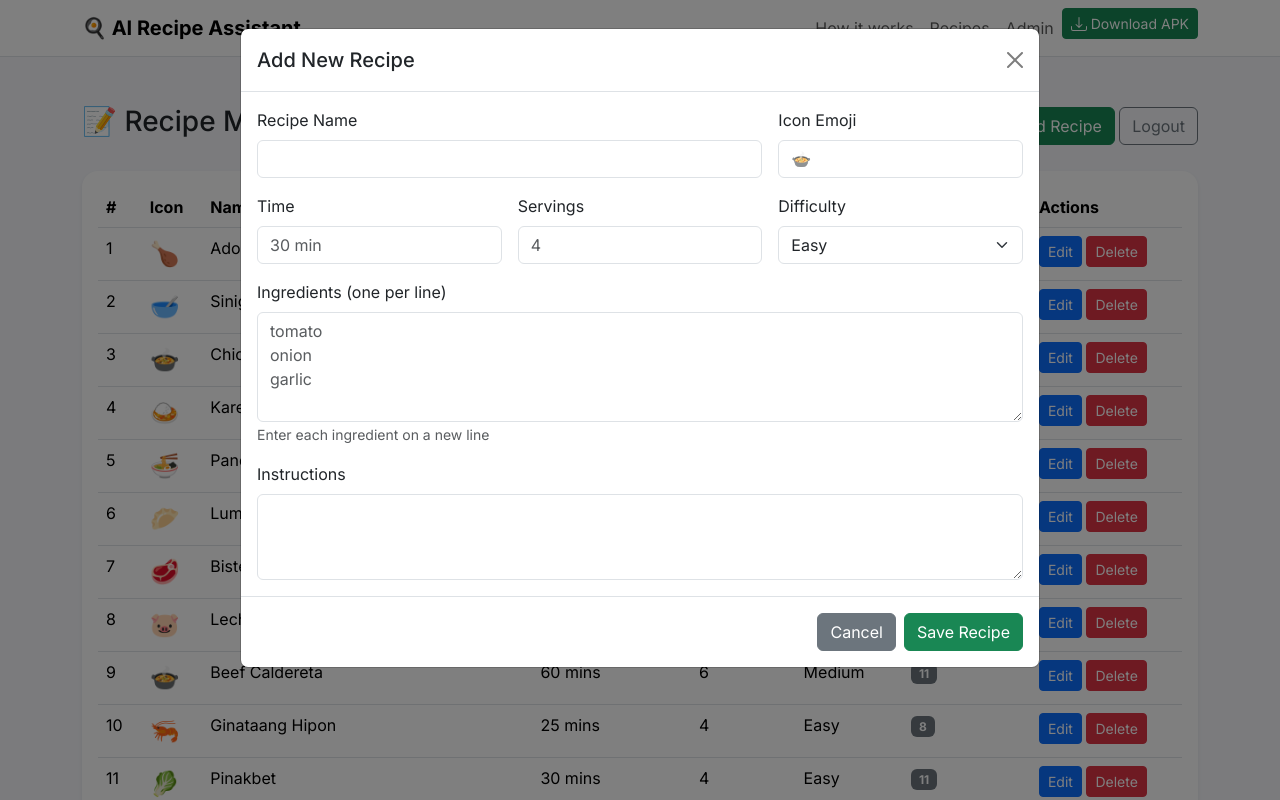
After one commit to JustJas1103/PyApp, a Flask app: page /admin in a window 1280 px wide, after a click on "+ Add Recipe". The commit adds this page. Run offline with Flask 3, Linux system fonts and the light colour scheme; the visitor is signed in with stand-in values (Sample User, id 1).

Commit message:
Add admin panel for recipe management with authentication

```diff
--- a/app.py
+++ b/app.py
@@ -1,15 +1,27 @@
-from flask import Flask, render_template, request, jsonify
+from flask import Flask, render_template, request, jsonify, session, redirect, url_for, flash
 import requests
 import os
 import json
 import base64
 from werkzeug.utils import secure_filename
-from config import ROBOFLOW_API_URL, ROBOFLOW_API_KEY, CONFIDENCE_THRESHOLD, UPLOAD_FOLDER
+from functools import wraps
+from config import ROBOFLOW_API_URL, ROBOFLOW_API_KEY, CONFIDENCE_THRESHOLD, UPLOAD_FOLDER, SECRET_KEY, ADMIN_PASSWORD
 
 app = Flask(__name__)
+app.secret_key = SECRET_KEY
 
 # Absolute path for uploads on disk
 UPLOAD_DIR = os.path.join(app.root_path, UPLOAD_FOLDER)
+
+# Admin authentication decorator
+def admin_required(f):
+    @wraps(f)
+    def decorated_function(*args, **kwargs):
+        if not session.get('admin_logged_in'):
+            flash('Please log in to access the admin panel.', 'warning')
+            return redirect(url_for('admin_login'))
+        return f(*args, **kwargs)
+    return decorated_function
 
 
 def match_recipes(available_ingredients: list):
@@ -237,6 +249,84 @@ def recommend():
         return jsonify({"success": False, "error": str(e), "trace": traceback.format_exc()}), 500
 
 
+# Admin routes
+@app.route('/admin/login', methods=['GET', 'POST'])
+def admin_login():
+    if request.method == 'POST':
+        password = request.form.get('password')
+        if password == ADMIN_PASSWORD:
+            session['admin_logged_in'] = True
+            flash('Successfully logged in!', 'success')
+            return redirect(url_for('admin_dashboard'))
+        else:
+            flash('Invalid password. Please try again.', 'danger')
+    return render_template('admin_login.html')
+
+@app.route('/admin/logout')
+def admin_logout():
+    session.pop('admin_logged_in', None)
+    flash('Logged out successfully.', 'info')
+    return redirect(url_for('index'))
+
+@app.route('/admin')
+@admin_required
+def admin_dashboard():
+    return render_template('admin_dashboard.html', recipes=RECIPES)
+
+@app.route('/admin/recipe/add', methods=['POST'])
+@admin_required
+def admin_add_recipe():
+    try:
+        data = request.get_json()
+        # Validate required fields
+        required = ['name', 'time', 'servings', 'difficulty', 'image', 'ingredients', 'instructions']
+        if not all(field in data for field in required):
+            return jsonify({"success": False, "error": "Missing required fields"}), 400
+
+        RECIPES.append(data)
+        save_recipes()
+        return jsonify({"success": True, "message": "Recipe added successfully"})
+    except Exception as e:
+        return jsonify({"success": False, "error": str(e)}), 500
+
+@app.route('/admin/recipe/edit/<int:index>', methods=['POST'])
+@admin_required
+def admin_edit_recipe(index):
+    try:
+        if index < 0 or index >= len(RECIPES):
+            return jsonify({"success": False, "error": "Recipe not found"}), 404
+
+        data = request.get_json()
+        RECIPES[index] = data
+        save_recipes()
+        return jsonify({"success": True, "message": "Recipe updated successfully"})
+    except Exception as e:
+        return jsonify({"success": False, "error": str(e)}), 500
+
+@app.route('/admin/recipe/delete/<int:index>', methods=['DELETE'])
+@admin_required
+def admin_delete_recipe(index):
+    try:
+        if index < 0 or index >= len(RECIPES):
+            return jsonify({"success": False, "error": "Recipe not found"}), 404
+
+        deleted = RECIPES.pop(index)
+        save_recipes()
+        return jsonify({"success": True, "message": f"Recipe '{deleted['name']}' deleted successfully"})
+    except Exception as e:
+        return jsonify({"success": False, "error": str(e)}), 500
+
+def save_recipes():
+    """Save recipes to JSON file"""
+    try:
+        with open('recipes.json', 'w', encoding='utf-8') as f:
+            json.dump(RECIPES, f, indent=2, ensure_ascii=False)
+        return True
+    except Exception as e:
+        print(f"Error saving recipes: {e}")
+        return False
+
+
 if __name__ == '__main__':
     os.makedirs(UPLOAD_DIR, exist_ok=True)
     port = int(os.environ.get('PORT', 5000))
--- a/config.py
+++ b/config.py
@@ -9,3 +9,7 @@ CONFIDENCE_THRESHOLD = 0.3  # 50% - Only show detections above this confidence l
 
 # Flask Configuration
 UPLOAD_FOLDER = 'static/uploads'
+SECRET_KEY = os.getenv("SECRET_KEY", "change-this-to-a-random-secret-key-in-production")
+
+# Admin Configuration
+ADMIN_PASSWORD = os.getenv("ADMIN_PASSWORD", "admin123")  # Change this in production!
--- /dev/null
+++ b/templates/admin_dashboard.html
@@ -0,0 +1,274 @@
+{% extends 'base.html' %}
+{% block content %}
+<div class="d-flex justify-content-between align-items-center mb-4">
+    <h3>📝 Recipe Management</h3>
+    <div>
+        <button class="btn btn-success" data-bs-toggle="modal" data-bs-target="#addRecipeModal">+ Add Recipe</button>
+        <a href="{{ url_for('admin_logout') }}" class="btn btn-outline-secondary">Logout</a>
+    </div>
+</div>
+
+{% with messages = get_flashed_messages(with_categories=true) %}
+    {% if messages %}
+        {% for category, message in messages %}
+            <div class="alert alert-{{ category }} alert-dismissible fade show" role="alert">
+                {{ message }}
+                <button type="button" class="btn-close" data-bs-dismiss="alert"></button>
+            </div>
+        {% endfor %}
+    {% endif %}
+{% endwith %}
+
+<div class="card shadow-sm border-0">
+    <div class="card-body">
+        <div class="table-responsive">
+            <table class="table table-hover">
+                <thead>
+                    <tr>
+                        <th>#</th>
+                        <th>Icon</th>
+                        <th>Name</th>
+                        <th>Time</th>
+                        <th>Servings</th>
+                        <th>Difficulty</th>
+                        <th>Ingredients</th>
+                        <th>Actions</th>
+                    </tr>
+                </thead>
+                <tbody id="recipeTableBody">
+                    {% for recipe in recipes %}
+                    <tr data-index="{{ loop.index0 }}">
+                        <td>{{ loop.index }}</td>
+                        <td style="font-size: 24px;">{{ recipe.image }}</td>
+                        <td>{{ recipe.name }}</td>
+                        <td>{{ recipe.time }}</td>
+                        <td>{{ recipe.servings }}</td>
+                        <td>{{ recipe.difficulty }}</td>
+                        <td><span class="badge bg-secondary">{{ recipe.ingredients|length }}</span></td>
+                        <td>
+                            <button class="btn btn-sm btn-primary edit-btn" data-index="{{ loop.index0 }}" data-recipe='{{ recipe|tojson }}'>Edit</button>
+                            <button class="btn btn-sm btn-danger delete-btn" data-index="{{ loop.index0 }}" data-name="{{ recipe.name }}">Delete</button>
+                        </td>
+                    </tr>
+                    {% endfor %}
+                </tbody>
+            </table>
+        </div>
+    </div>
+</div>
+
+<!-- Add Recipe Modal -->
+<div class="modal fade" id="addRecipeModal" tabindex="-1">
+    <div class="modal-dialog modal-lg">
+        <div class="modal-content">
+            <div class="modal-header">
+                <h5 class="modal-title">Add New Recipe</h5>
+                <button type="button" class="btn-close" data-bs-dismiss="modal"></button>
+            </div>
+            <div class="modal-body">
+                <form id="addRecipeForm">
+                    <div class="row g-3">
+                        <div class="col-md-8">
+                            <label class="form-label">Recipe Name</label>
+                            <input type="text" class="form-control" name="name" required>
+                        </div>
+                        <div class="col-md-4">
+                            <label class="form-label">Icon Emoji</label>
+                            <input type="text" class="form-control" name="image" placeholder="🍲" required>
+                        </div>
+                        <div class="col-md-4">
+                            <label class="form-label">Time</label>
+                            <input type="text" class="form-control" name="time" placeholder="30 min" required>
+                        </div>
+                        <div class="col-md-4">
+                            <label class="form-label">Servings</label>
+                            <input type="text" class="form-control" name="servings" placeholder="4" required>
+                        </div>
+                        <div class="col-md-4">
+                            <label class="form-label">Difficulty</label>
+                            <select class="form-select" name="difficulty" required>
+                                <option value="Easy">Easy</option>
+                                <option value="Medium">Medium</option>
+                                <option value="Hard">Hard</option>
+                            </select>
+                        </div>
+                        <div class="col-12">
+                            <label class="form-label">Ingredients (one per line)</label>
+                            <textarea class="form-control" name="ingredients" rows="4" placeholder="tomato&#10;onion&#10;garlic" required></textarea>
+                            <small class="text-muted">Enter each ingredient on a new line</small>
+                        </div>
+                        <div class="col-12">
+                            <label class="form-label">Instructions</label>
+                            <textarea class="form-control" name="instructions" rows="3" required></textarea>
+                        </div>
+                    </div>
+                </form>
+            </div>
+            <div class="modal-footer">
+                <button type="button" class="btn btn-secondary" data-bs-dismiss="modal">Cancel</button>
+                <button type="button" class="btn btn-success" id="saveRecipeBtn">Save Recipe</button>
+            </div>
+        </div>
+    </div>
+</div>
+
+<!-- Edit Recipe Modal -->
+<div class="modal fade" id="editRecipeModal" tabindex="-1">
+    <div class="modal-dialog modal-lg">
+        <div class="modal-content">
+            <div class="modal-header">
+                <h5 class="modal-title">Edit Recipe</h5>
+                <button type="button" class="btn-close" data-bs-dismiss="modal"></button>
+            </div>
+            <div class="modal-body">
+                <form id="editRecipeForm">
+                    <input type="hidden" name="index" id="editIndex">
+                    <div class="row g-3">
+                        <div class="col-md-8">
+                            <label class="form-label">Recipe Name</label>
+                            <input type="text" class="form-control" name="name" id="editName" required>
+                        </div>
+                        <div class="col-md-4">
+                            <label class="form-label">Icon Emoji</label>
+                            <input type="text" class="form-control" name="image" id="editImage" required>
+                        </div>
+                        <div class="col-md-4">
+                            <label class="form-label">Time</label>
+                            <input type="text" class="form-control" name="time" id="editTime" required>
+                        </div>
+                        <div class="col-md-4">
+                            <label class="form-label">Servings</label>
+                            <input type="text" class="form-control" name="servings" id="editServings" required>
+                        </div>
+                        <div class="col-md-4">
+                            <label class="form-label">Difficulty</label>
+                            <select class="form-select" name="difficulty" id="editDifficulty" required>
+                                <option value="Easy">Easy</option>
+                                <option value="Medium">Medium</option>
+                                <option value="Hard">Hard</option>
+                            </select>
+                        </div>
+                        <div class="col-12">
+                            <label class="form-label">Ingredients (one per line)</label>
+                            <textarea class="form-control" name="ingredients" id="editIngredients" rows="4" required></textarea>
+                        </div>
+                        <div class="col-12">
+                            <label class="form-label">Instructions</label>
+                            <textarea class="form-control" name="instructions" id="editInstructions" rows="3" required></textarea>
+                        </div>
+                    </div>
+                </form>
+            </div>
+            <div class="modal-footer">
+                <button type="button" class="btn btn-secondary" data-bs-dismiss="modal">Cancel</button>
+                <button type="button" class="btn btn-primary" id="updateRecipeBtn">Update Recipe</button>
+            </div>
+        </div>
+    </div>
+</div>
+
+<script>
+// Add Recipe
+document.getElementById('saveRecipeBtn').addEventListener('click', async () => {
+    const form = document.getElementById('addRecipeForm');
+    const formData = new FormData(form);
+    const data = {
+        name: formData.get('name'),
+        image: formData.get('image'),
+        time: formData.get('time'),
+        servings: formData.get('servings'),
+        difficulty: formData.get('difficulty'),
+        ingredients: formData.get('ingredients').split('\n').map(i => i.trim()).filter(i => i),
+        instructions: formData.get('instructions')
+    };
+
+    try {
+        const res = await fetch('/admin/recipe/add', {
+            method: 'POST',
+            headers: { 'Content-Type': 'application/json' },
+            body: JSON.stringify(data)
+        });
+        const result = await res.json();
+        if (result.success) {
+            location.reload();
+        } else {
+            alert('Error: ' + result.error);
+        }
+    } catch (err) {
+        alert('Failed to add recipe: ' + err.message);
+    }
+});
+
+// Edit Recipe
+document.querySelectorAll('.edit-btn').forEach(btn => {
+    btn.addEventListener('click', () => {
+        const index = btn.dataset.index;
+        const recipe = JSON.parse(btn.dataset.recipe);
+
+        document.getElementById('editIndex').value = index;
+        document.getElementById('editName').value = recipe.name;
+        document.getElementById('editImage').value = recipe.image;
+        document.getElementById('editTime').value = recipe.time;
+        document.getElementById('editServings').value = recipe.servings;
+        document.getElementById('editDifficulty').value = recipe.difficulty;
+        document.getElementById('editIngredients').value = recipe.ingredients.join('\n');
+        document.getElementById('editInstructions').value = recipe.instructions;
+
+        new bootstrap.Modal(document.getElementById('editRecipeModal')).show();
+    });
+});
+
+document.getElementById('updateRecipeBtn').addEventListener('click', async () => {
+    const form = document.getElementById('editRecipeForm');
+    const formData = new FormData(form);
+    const index = formData.get('index');
+    const data = {
+        name: formData.get('name'),
+        image: formData.get('image'),
+        time: formData.get('time'),
+        servings: formData.get('servings'),
+        difficulty: formData.get('difficulty'),
+        ingredients: formData.get('ingredients').split('\n').map(i => i.trim()).filter(i => i),
+        instructions: formData.get('instructions')
+    };
+
+    try {
+        const res = await fetch(`/admin/recipe/edit/${index}`, {
+            method: 'POST',
+            headers: { 'Content-Type': 'application/json' },
+            body: JSON.stringify(data)
+        });
+        const result = await res.json();
+        if (result.success) {
+            location.reload();
+        } else {
+            alert('Error: ' + result.error);
+        }
+    } catch (err) {
+        alert('Failed to update recipe: ' + err.message);
+    }
+});
+
+// Delete Recipe
+document.querySelectorAll('.delete-btn').forEach(btn => {
+    btn.addEventListener('click', async () => {
+        const index = btn.dataset.index;
+        const name = btn.dataset.name;
+
+        if (!confirm(`Are you sure you want to delete "${name}"?`)) return;
+
+        try {
+            const res = await fetch(`/admin/recipe/delete/${index}`, { method: 'DELETE' });
+            const result = await res.json();
+            if (result.success) {
+                location.reload();
+            } else {
+                alert('Error: ' + result.error);
+            }
+        } catch (err) {
+            alert('Failed to delete recipe: ' + err.message);
+        }
+    });
+});
+</script>
+{% endblock %}
--- a/templates/base.html
+++ b/templates/base.html
@@ -34,6 +34,7 @@
         <ul class="navbar-nav ms-auto">
           <li class="nav-item"><a class="nav-link" href="#" data-bs-toggle="modal" data-bs-target="#howItWorksModal">How it works</a></li>
           <li class="nav-item"><a class="nav-link" href="#recipes">Recipes</a></li>
+          <li class="nav-item"><a class="nav-link" href="{{ url_for('admin_login') }}">Admin</a></li>
           <li class="nav-item">
             <button id="installBtn" class="btn btn-outline-success btn-sm" style="display: none;">
               <svg xmlns="http://www.w3.org/2000/svg" width="16" height="16" fill="currentColor" class="bi bi-plus-circle" viewBox="0 0 16 16" style="margin-bottom: 2px;">
```
Also changed, not shown: templates/admin_login.html (added, +37 -0 lines), static/uploads/captured_frame.jpg.
